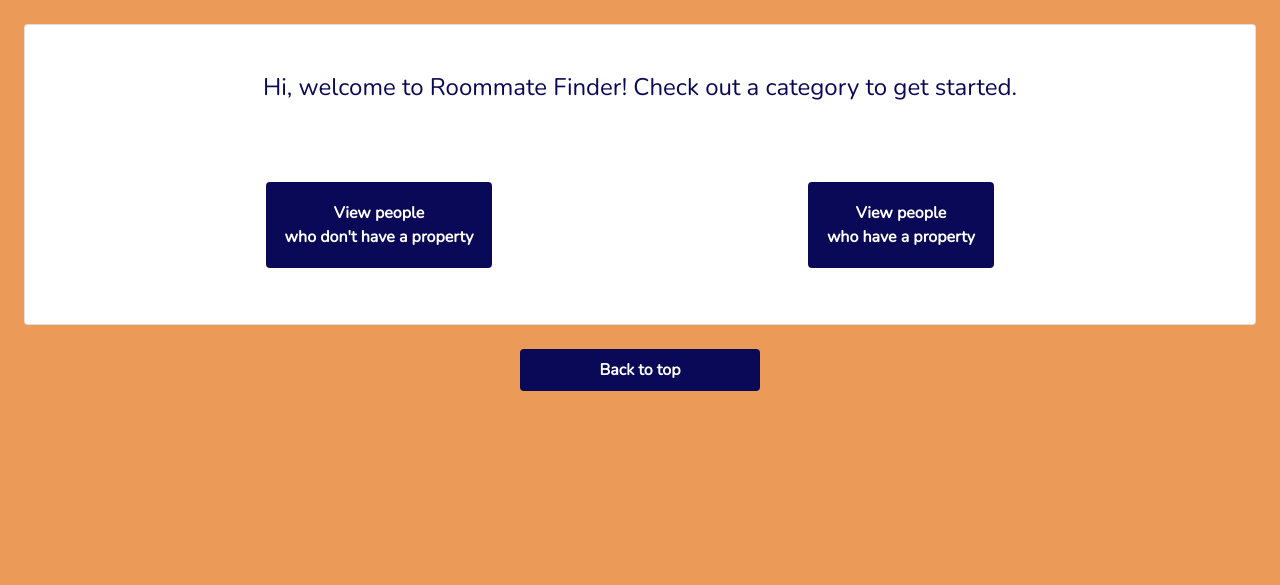
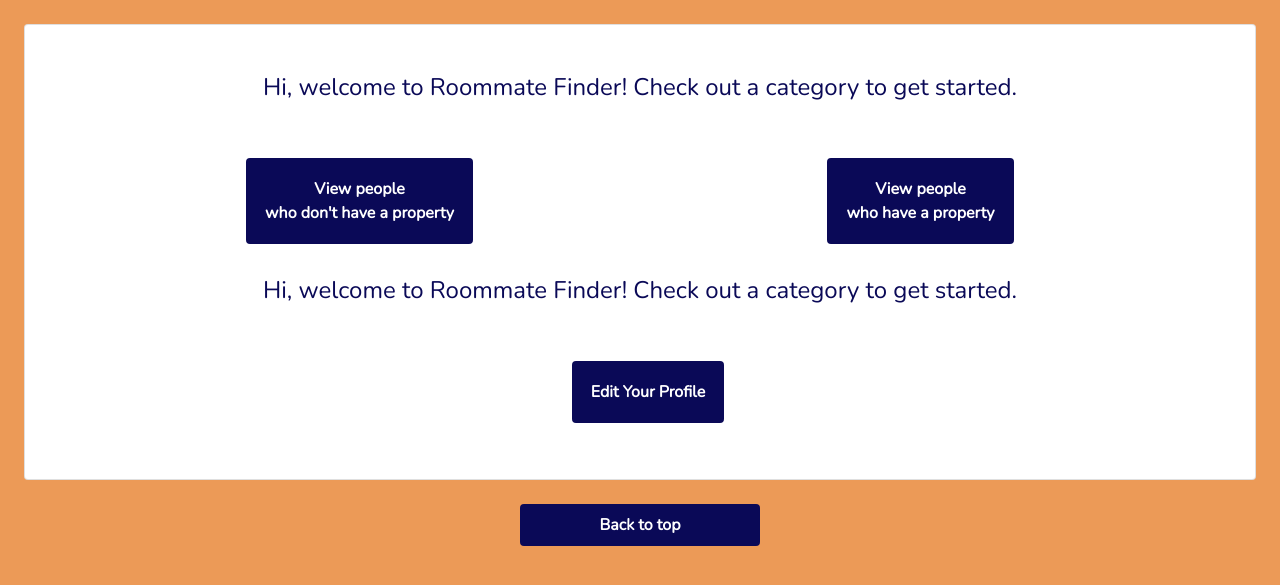
Before and after one commit to hanahamberno/project-a-23, a Django app: page / in a window 1280 px wide. Shown: the part 56-641 px from the top of the page. Run offline with Django 3.2, Linux system fonts and the light colour scheme; the visitor is signed in with stand-in values (Sample User, id 1); some libraries are stand-ins or nearby versions; some web fonts are replaced.

Commit message:
added a button for new users

```diff
--- a/social_app/templates/social_app/home.html
+++ b/social_app/templates/social_app/home.html
@@ -1,18 +1,18 @@
 {% extends "social_app/base.html" %}
 {% load socialaccount %}
 
-    {% block title %}Roommate Finder{% endblock %}
-    {% block content %}
+{% block title %}Roommate Finder{% endblock %}
+{% block content %}
 <!-- Seungeon -->
 <!-- Added profile cards -->
 {% if user.is_authenticated %}
 <div class="container py-4 px-4 text-center">
-    <div class="row mb-5">
+    <div class="row mb-4">
         <div class="col">
             <p class="m-4 h4">Hi, welcome to Roommate Finder! Check out a category to get started.</p>
         </div>
     </div>
-    <div class="row m-4">
+    <div class="row">
         <div class="col m-2">
             <a href="{% url 'social_app:profile_list' %}">
                 <button class="btn btn-dark btn-overflow p-3">
@@ -26,6 +26,22 @@
                     View people <br> who have a property
                 </button>
             </a>
+        </div>
+    </div>
+    <div class="row mb-4">
+        <div class="col">
+            <p class="m-4 h4">Hi, welcome to Roommate Finder! Check out a category to get started.</p>
+        </div>
+    </div>
+    <div class="row m-4">
+        <div class="col">
+            <div class="col m-2">
+                <a href="{% url 'profile' %}">
+                    <button class="btn btn-dark btn-overflow p-3">
+                        Edit Your Profile
+                    </button>
+                </a>
+            </div>
         </div>
     </div>
 </div>
@@ -44,4 +60,4 @@
 </div>
 {% endif %}
 
-    {% endblock content %}
+{% endblock content %}
```
